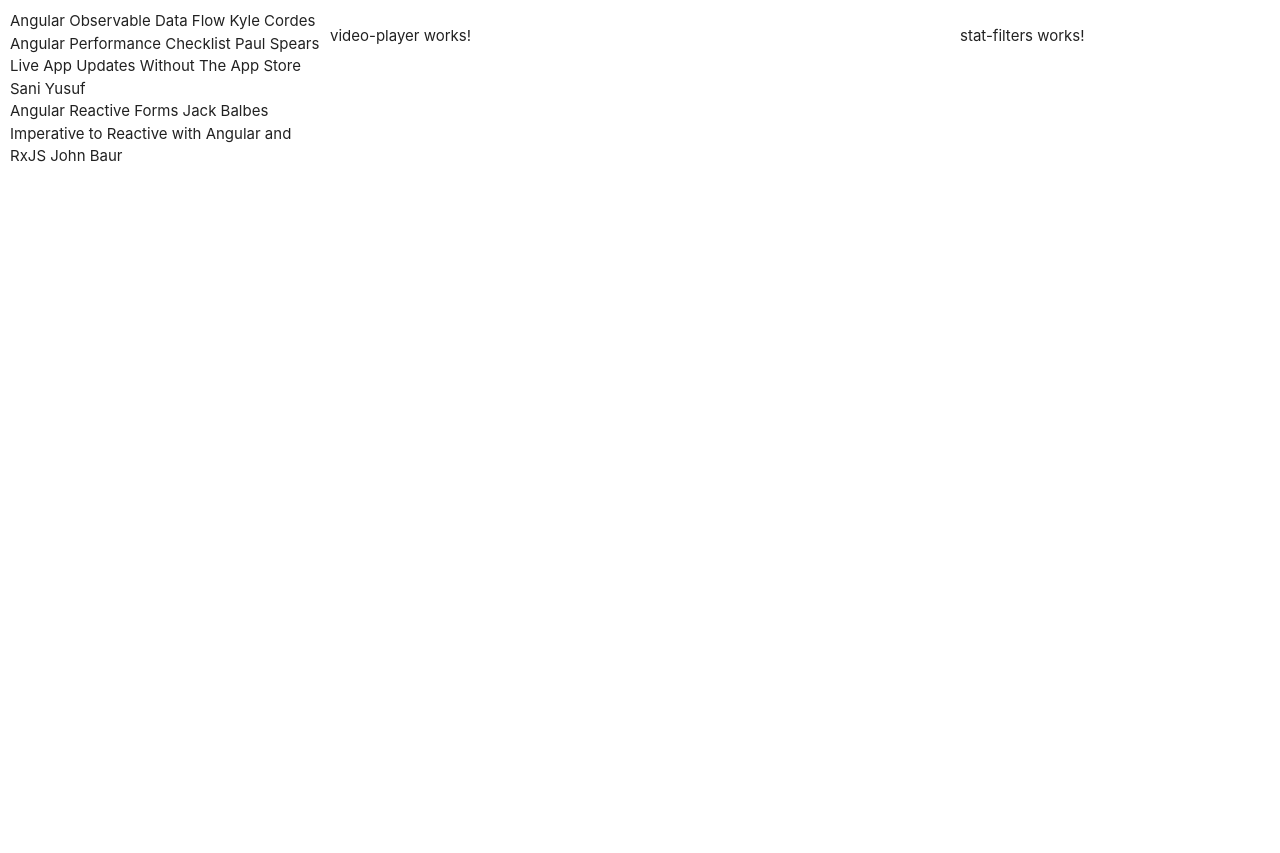
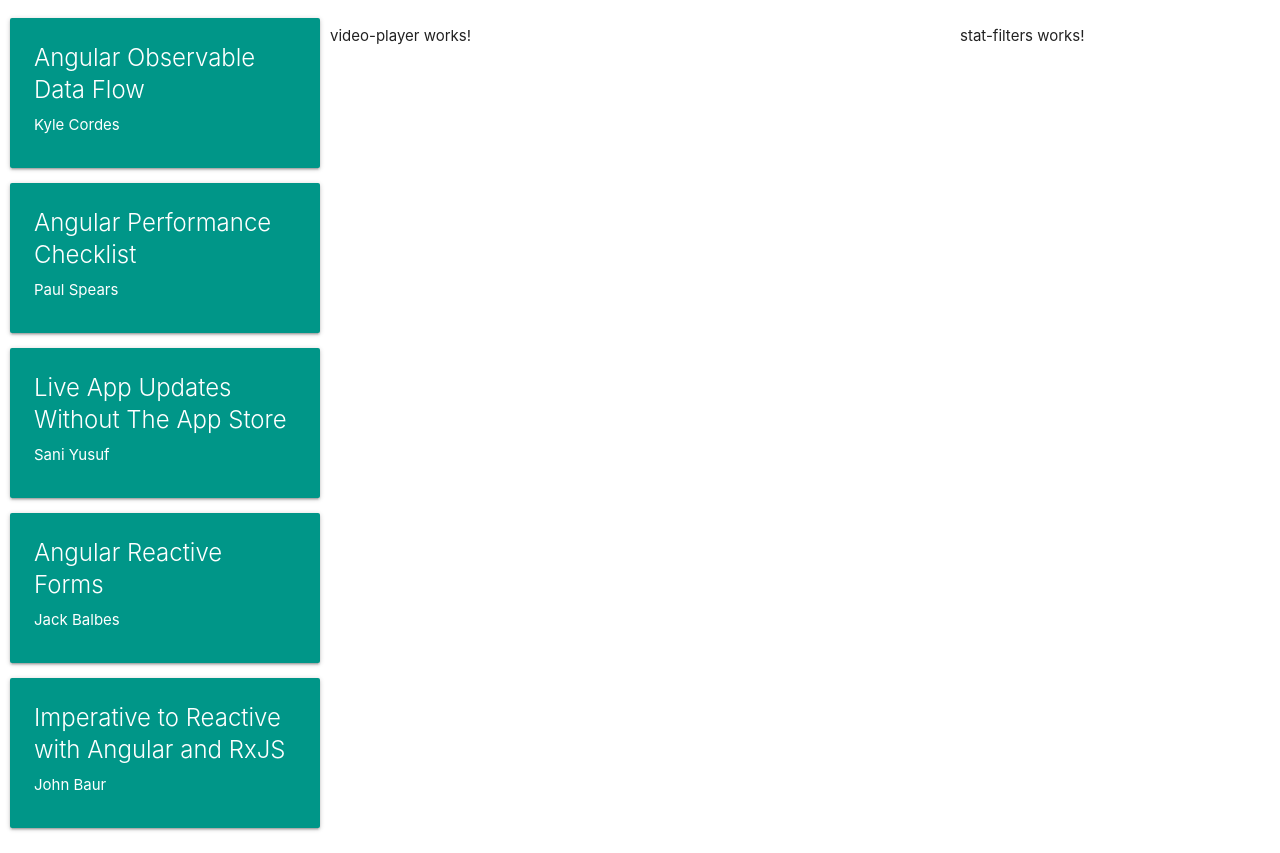
Before and after one commit to AllisonBarnett/angular-boot-camp, an Angular app: page /dashboard in a window 1280 px wide. Before the commit the page ends 800 px from the top, so only its background shows below. Built offline with nearby package versions, Linux system fonts and the light colour scheme.

Commit message:
202 workshop done

```diff
--- a/src/app/dashboard/video-list/video-list.component.css
+++ b/src/app/dashboard/video-list/video-list.component.css
@@ -0,0 +1,4 @@
+.card {
+  height: 150px;
+  color: white;
+}
--- a/src/app/dashboard/video-list/video-list.component.html
+++ b/src/app/dashboard/video-list/video-list.component.html
@@ -1,4 +1,6 @@
-<div *ngFor="let videos of videoList">
-  {{ videos.title }}
-  {{ videos.author }}
+<div class="card teal" *ngFor="let videos of videoList">
+  <div class="card-content">
+    <span class="card-title">{{ videos.title }}</span>
+    <p>{{ videos.author }}</p>
+  </div>
 </div>
```
Also changed, not shown: src/app/app-types.ts (added, +12 -0 lines).
